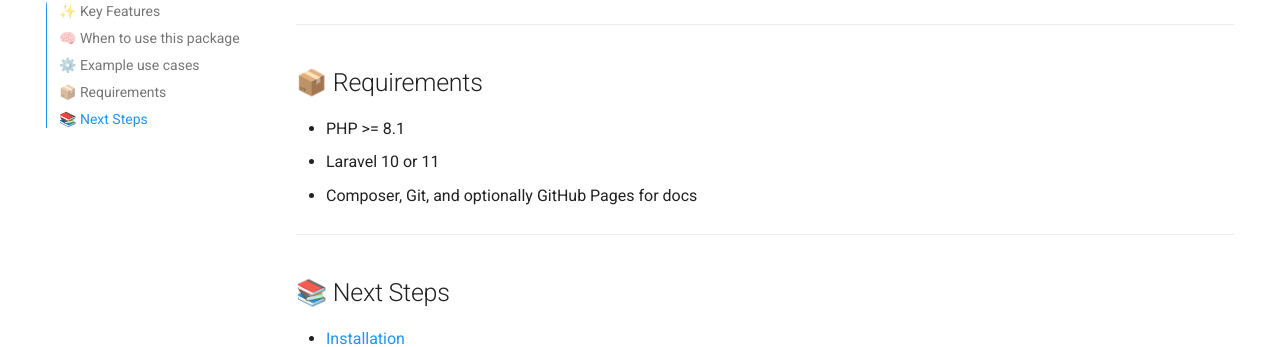
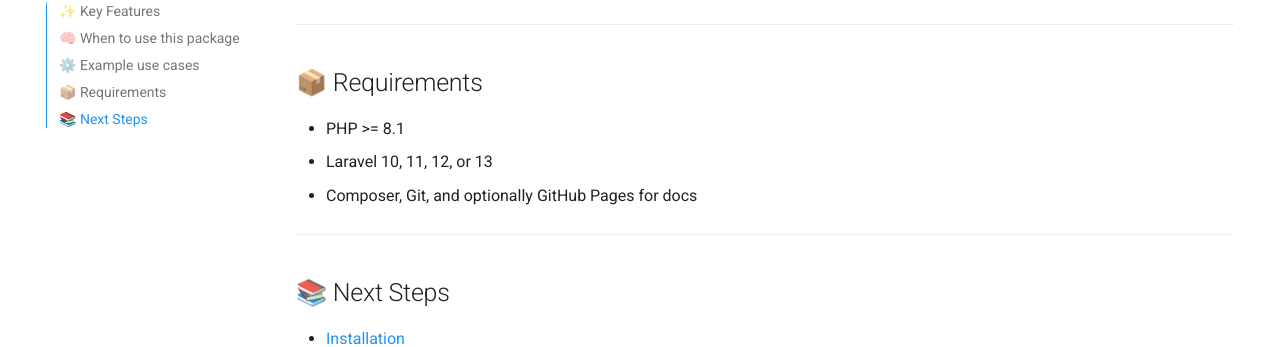
Before and after one commit to danielemontecchi/laravel-scoped-settings, an MkDocs documentation site: the page built from docs/index.md, in a window 1280 px wide and 900 px high, scrolled down 1041 px. Shown: the part 145-492 px from the top of the window. Built offline with MkDocs 1.6.1 and Material for MkDocs 9.7.7, drawn with Linux system fonts in a browser that asks for light colours; comment, search, counter and statistics services are not loaded; the version menu is left out.

Commit message:
fix: resolve SonarCloud security hotspot and update documentation for Laravel 12-13
- Use pinned action versions (v4.1.1, v2.28.0, v5.2.0) to address GitHub actions security concerns
- Update docs/installation.md to list Laravel 10, 11, 12, and 13 support
- Update docs/index.md requirements section for Laravel 12-13
- Improve CI dependency pinning for better security posture

```diff
--- a/docs/index.md
+++ b/docs/index.md
@@ -40,7 +40,7 @@ Use Laravel Scoped Settings when you need to:
 ## 📦 Requirements
 
 - PHP >= 8.1
-- Laravel 10 or 11
+- Laravel 10, 11, 12, or 13
 - Composer, Git, and optionally GitHub Pages for docs
 
 ---
```
Also changed, not shown: docs/installation.md (+1 -1 lines), 1 other file.
